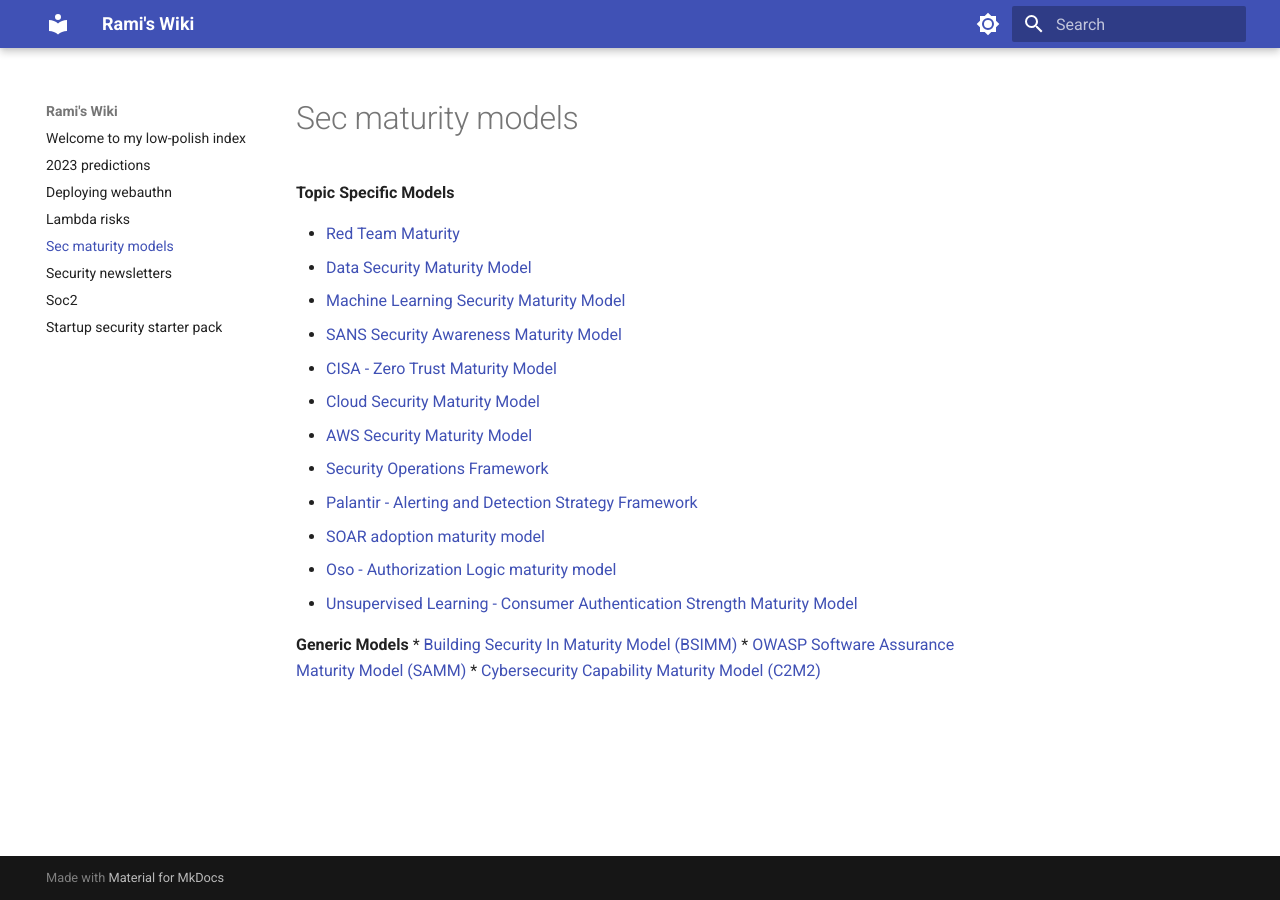
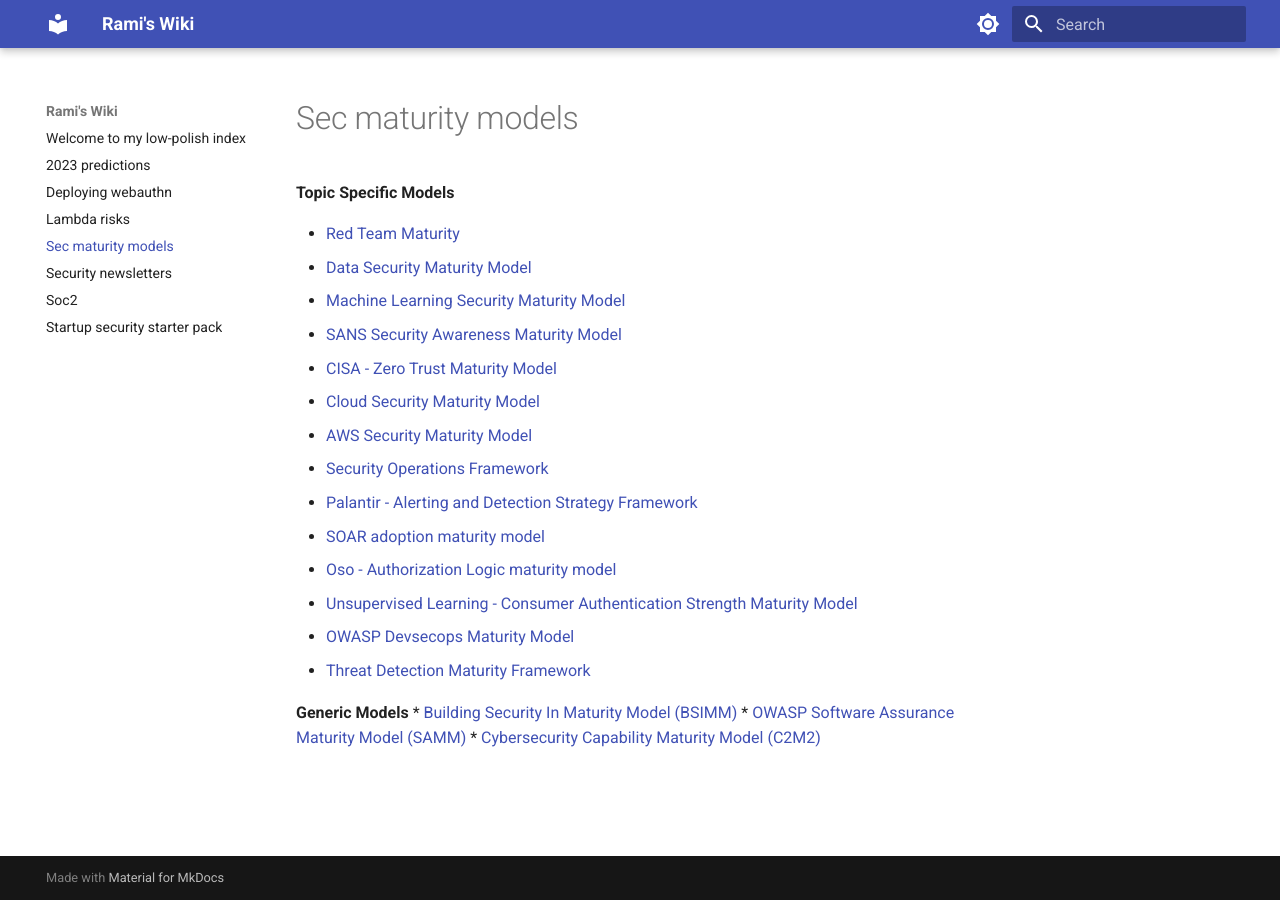
Before and after one commit to ramimac/wiki, an MkDocs documentation site: the page built from docs/sec-maturity-models.md, in a window 1280 px wide. Built offline with MkDocs 1.6.1 and Material for MkDocs 9.7.7, drawn with Linux system fonts in a browser that asks for light colours.

Commit message:
maturity edit

```diff
--- a/docs/sec-maturity-models.md
+++ b/docs/sec-maturity-models.md
@@ -16,6 +16,9 @@
 * [SOAR adoption maturity model](https://chronicle.security/blog/posts/SOAR-adoption-maturity-model/)
 * [Oso - Authorization Logic maturity model](https://www.osohq.com/post/rules-are-hard-logic-for-authorization)
 * [Unsupervised Learning - Consumer Authentication Strength Maturity Model](https://danielmiessler.com/p/casmm-consumer-authentication-security-maturity-model)
+* [OWASP Devsecops Maturity Model](https://owasp.org/www-project-devsecops-maturity-model/)
+* [Threat Detection Maturity Framework](https://medium.com/snowflake/threat-detection-maturity-framework-23bbb74db2bc)
+
 
 **Generic Models**
 * [Building Security In Maturity Model (BSIMM)](https://www.synopsys.com/software-integrity/software-security-services/bsimm-maturity-model.html)
```
